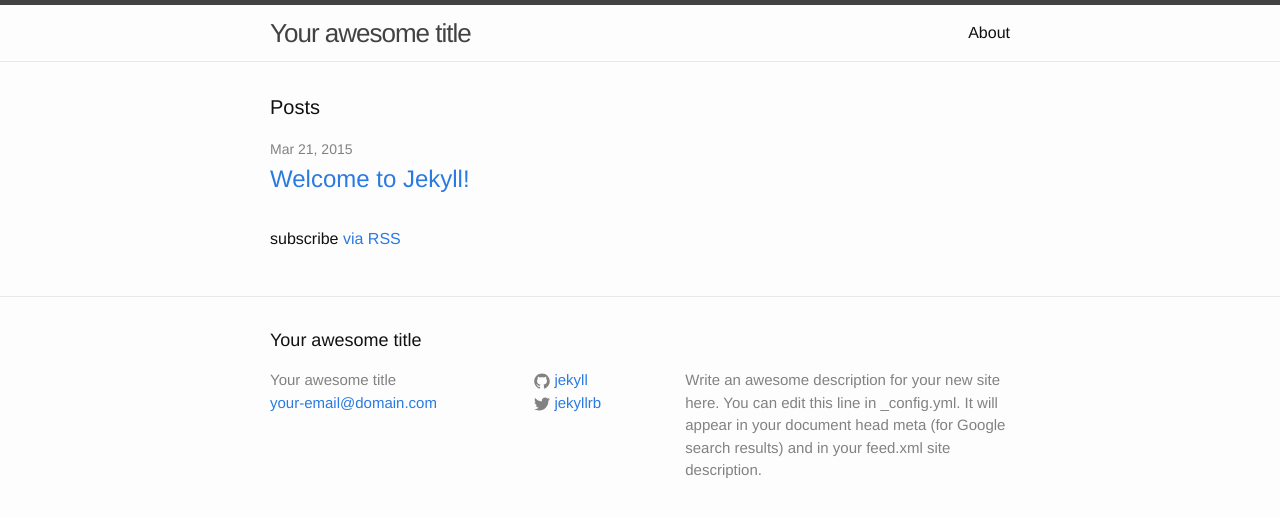
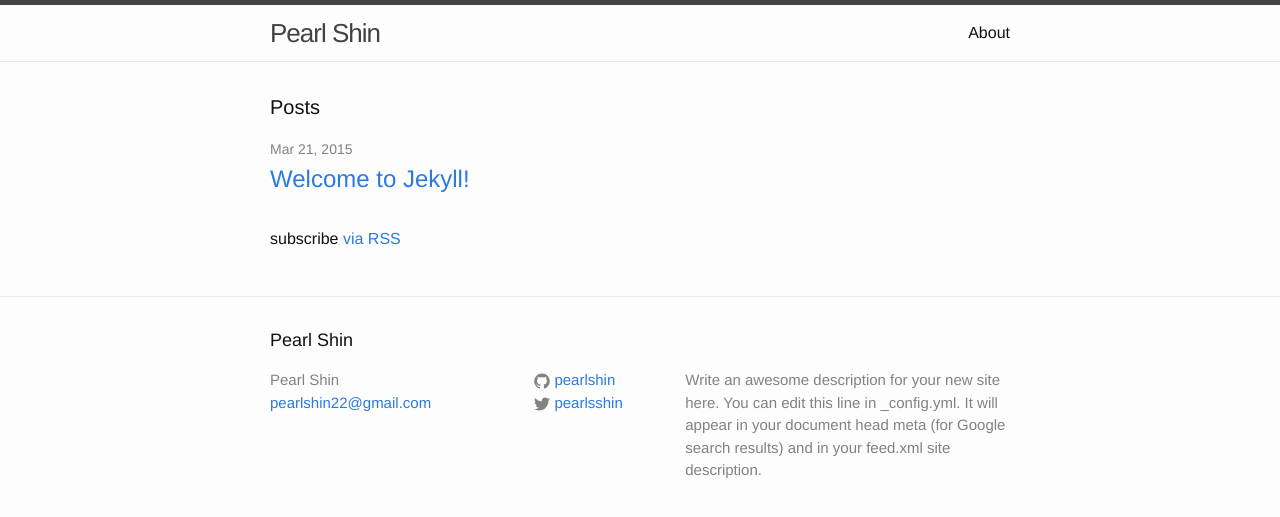
Before and after one commit to pearlshin/pearlshin.github.io, a Jekyll site: the page built from index.html, in a window 1280 px wide. Shown: the top 517 px of the page. Built offline with Jekyll 4.4.1, drawn with Linux system fonts in a browser that asks for light colours.

Commit message:
customize configuration settings

```diff
--- a/_config.yml
+++ b/_config.yml
@@ -1,14 +1,14 @@
 # Site settings
-title: Your awesome title
-email: your-email@domain.com
+title: Pearl Shin
+email: pearlshin22@gmail.com
 description: > # this means to ignore newlines until "baseurl:"
   Write an awesome description for your new site here. You can edit this
   line in _config.yml. It will appear in your document head meta (for
   Google search results) and in your feed.xml site description.
 baseurl: "" # the subpath of your site, e.g. /blog/
-url: "http://yourdomain.com" # the base hostname & protocol for your site
-twitter_username: jekyllrb
-github_username:  jekyll
+url: "http://pearlshin.github.io/" # the base hostname & protocol for your site
+twitter_username: pearlsshin
+github_username:  pearlshin
 
 # Build settings
 markdown: kramdown
```
